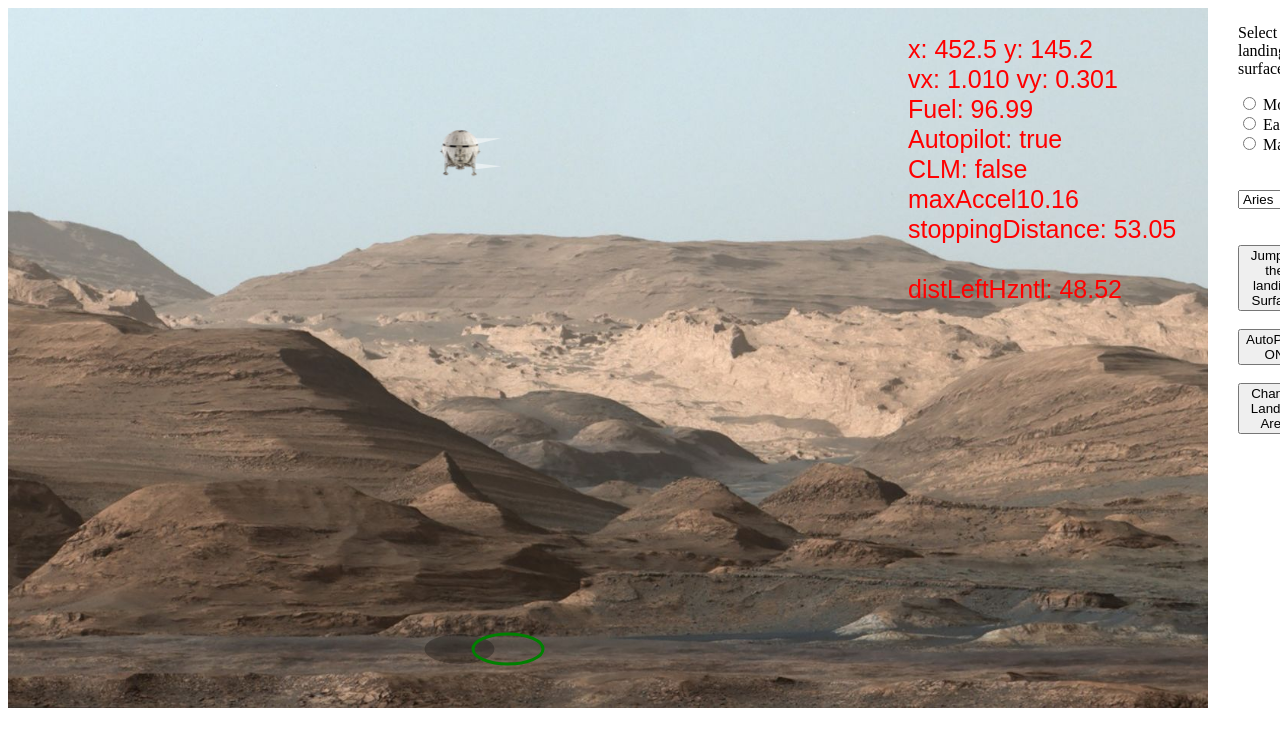
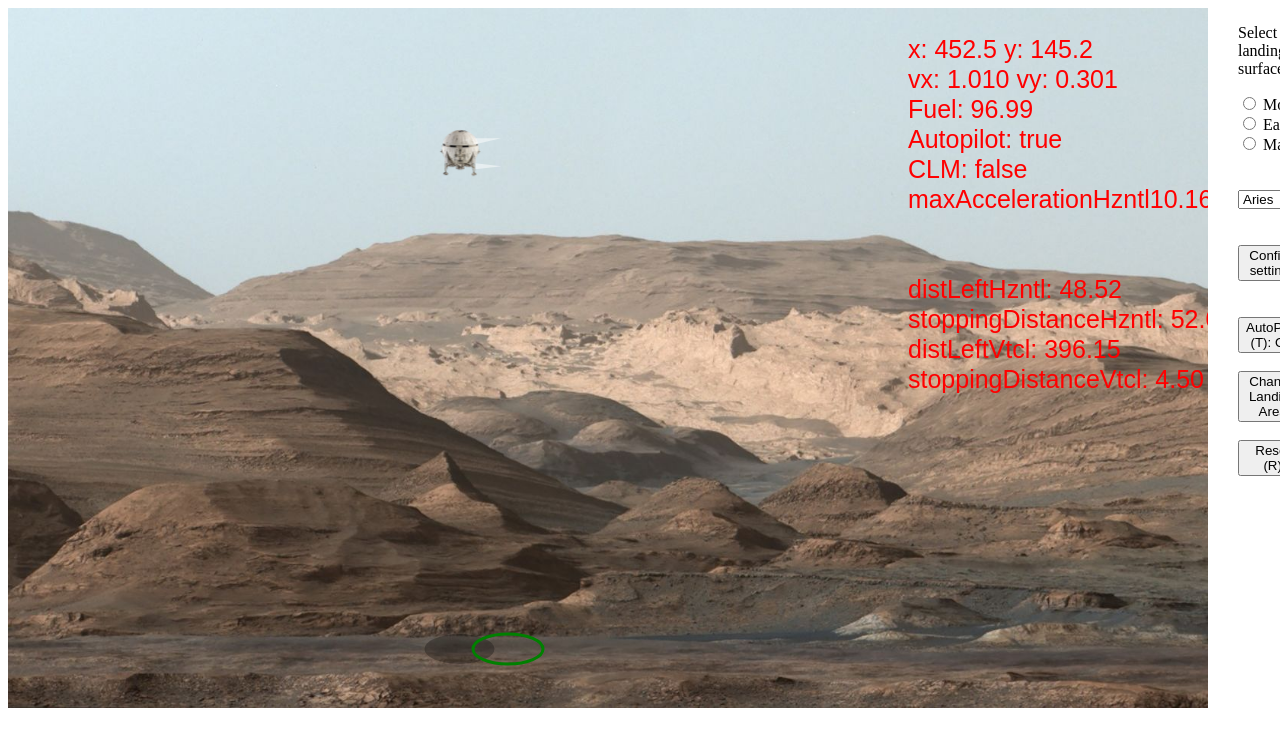
Before and after one commit to Karthikeshwar1/Lander, a plain HTML site: page index.html in a window 1280 px wide. Shown: the top 746 px of the page. Drawn offline with Linux system fonts and the light colour scheme.

Commit message:
Add files via upload

```diff
--- a/index.html
+++ b/index.html
@@ -27,13 +27,17 @@
         </div>
         <br>
         <br>
-        <button class="btn" id="confirmSettingsButton">Jump to the landing Surface</button>
+        <button class="btn" id="confirmSettingsButton">Confirm settings</button>
         <br>
         <br>
-        <button id="autoPilotToggle">AutoPilot: ON</button>
+        <br>
+        <button id="autoPilotToggle">AutoPilot (T): ON</button>
         <br>
         <br>
         <button id="changeLandingArea">Change Landing Area</button>
+        <br>
+        <br>
+        <button id="resetSimulation">Reset (R)</button>
         <br>
         <br>
       </div>
--- a/main.js
+++ b/main.js
@@ -17,6 +17,7 @@ const landingSurfaceOptions = document.querySelectorAll('input[name="landingSurf
 const confirmSettingsButton = document.getElementById("confirmSettingsButton");
 const autoPilotToggleButton = document.getElementById("autoPilotToggle");
 const changeLandingAreaButton = document.getElementById("changeLandingArea");
+const resetSimulationButton = document.getElementById("resetSimulation");
 var changeLandingAreaMode = false;
 
 const thrstUpAudio = new Audio("./audio/rocket.mp3");
@@ -83,9 +84,11 @@ var distLeftHzntl = 0.0;
 var distLeftVtcl = 0.0;
 var timeLeft = 0.0;
 var direction = 0.0;
-var maxAccel = 0.0;
+var maxAccelerationHzntl = 0.0;
+var maxAccelerationVtcl = 0.0;
 var autoPilotCalcDone = false;
-var stoppingDistance = 0.0;
+var stoppingDistanceHzntl = 0.0;
+var stoppingDistanceVtcl = 0.0;
 
 var spaceship =
 {
@@ -125,7 +128,8 @@ var targetLandingArea = {
     position: {
         x: 500,
         y: groundLevel-10
-    }
+    },
+    safeLandingVerticalSpeed: 0.2
 }
 
 
@@ -393,10 +397,11 @@ function doAutoPilotCalc() {
     distLeftHzntl = targetLandingArea.position.x - (spaceship.position.x);
     timeLeft = Math.sqrt(2 * distLeftVtcl / GRAVITY);
     direction = Math.sign(distLeftHzntl);
-    // maxAccel = 2 * (distLeftHzntl - spaceship.velocity.x * timeLeft) / Math.pow(timeLeft, 2);
-    maxAccel = spaceship.thrust * timeLeft;
-    // here, maxAccel * 1 = final velocity [1 is time - it's a bit adjusted]
-    // stoppingDistance = Math.pow(maxAccel, 2) / (2 * spaceship.thrust);
+    // maxAccelerationHzntl = 2 * (distLeftHzntl - spaceship.velocity.x * timeLeft) / Math.pow(timeLeft, 2);
+    maxAccelerationHzntl = spaceship.thrust * timeLeft;
+    maxAccelerationVtcl = spaceship.thrust * timeLeft;
+    // here, maxAccelerationHzntl * 1 = final velocity [1 is time - it's a bit adjusted]
+    // stoppingDistanceHzntl = Math.pow(maxAccelerationHzntl, 2) / (2 * spaceship.thrust);
 
     autoPilotCalcDone = true;
 }
@@ -407,27 +412,37 @@ function updateSpaceship()
    if (spaceship.autoPilot) {
     angleDividedBy2Pi =  ((spaceship.angle * (180 / Math.PI)) % 360);
 
-    addStatText("maxAccel"+String(maxAccel.toFixed(2)), statsX, statsY+150);
-    addStatText("stoppingDistance: "+String(stoppingDistance.toFixed(2)), statsX, statsY+180);
+    addStatText("maxAccelerationHzntl"+String(maxAccelerationHzntl.toFixed(2)), statsX, statsY+150);
 
     if (!autoPilotCalcDone) {
         doAutoPilotCalc();
     }
 
-    stoppingDistance = Math.pow(spaceship.velocity.x, 2) / (2 * spaceship.thrust);
+    stoppingDistanceHzntl = Math.pow(spaceship.velocity.x, 2) / (2 * spaceship.thrust);
+    stoppingDistanceVtcl = Math.pow(spaceship.velocity.y, 2) / (2 * spaceship.thrust);
 
     distLeftHzntl = targetLandingArea.position.x - (spaceship.position.x);
+    distLeftVtcl = targetLandingArea.position.y - (spaceship.position.y) - 100;
     direction = Math.sign(distLeftHzntl);
 
     addStatText("distLeftHzntl: "+String(distLeftHzntl.toFixed(2)), statsX, statsY+240);
+    addStatText("stoppingDistanceHzntl: "+String(stoppingDistanceHzntl.toFixed(2)), statsX, statsY+270);
+    addStatText("distLeftVtcl: "+String(distLeftVtcl.toFixed(2)), statsX, statsY+300);
+    addStatText("stoppingDistanceVtcl: "+String(stoppingDistanceVtcl.toFixed(2)), statsX, statsY+330);
+
+    if (distLeftVtcl <= stoppingDistanceVtcl && spaceship.velocity.y > targetLandingArea.safeLandingVerticalSpeed) {
+        spaceship.thrustUpwards = true;
+    } else {
+        spaceship.thrustUpwards = false;
+    }
 
     if (direction === 1) {
         if (spaceship.velocity.x >= 0) {
-            if (Math.abs(distLeftHzntl) <= stoppingDistance && Math.abs(distLeftHzntl) > 0) {
-                spaceship.translateLeft = true;
+            if (Math.abs(distLeftHzntl) <= stoppingDistanceHzntl && Math.abs(distLeftHzntl) > 0) {
+                spaceship.translateLeft = true; // <--
                 spaceship.translateRight = false;
-            } else if (Math.abs(distLeftHzntl) > stoppingDistance) {
-                spaceship.translateLeft = false;
+            } else if (Math.abs(distLeftHzntl) > stoppingDistanceHzntl) {
+                spaceship.translateLeft = false; // -->
                 spaceship.translateRight = true;
             }
         } else if (spaceship.velocity.x < 0) {
@@ -448,10 +463,10 @@ function updateSpaceship()
             spaceship.translateLeft = true;
             spaceship.translateRight = false;
         } else if (spaceship.velocity.x <= 0) {
-            if (Math.abs(distLeftHzntl) <= stoppingDistance && Math.abs(distLeftHzntl) > 0) {
+            if (Math.abs(distLeftHzntl) <= stoppingDistanceHzntl && Math.abs(distLeftHzntl) > 0) {
                 spaceship.translateLeft = false;
                 spaceship.translateRight = true;
-            } else if (Math.abs(distLeftHzntl) > stoppingDistance) {
+            } else if (Math.abs(distLeftHzntl) > stoppingDistanceHzntl) {
                 spaceship.translateLeft = true;
                 spaceship.translateRight = false;
             }
@@ -492,16 +507,16 @@ function updateSpaceship()
     // } else {
     //     spaceship.translateRight = false;
     // }
-    if (spaceship.velocity.y > 0.4) {  // handle motion towards down
-        spaceship.thrustUpwards = true;
-    } else {
-        spaceship.thrustUpwards = false;
-    }
-    if (spaceship.velocity.y < 0) { // handle motion towards up
-        spaceship.thurstDownwards = true;
-    } else {
-        spaceship.thurstDownwards = false;
-    }
+    // if (spaceship.velocity.y > 0.4) {  // handle motion towards down
+    //     spaceship.thrustUpwards = true;
+    // } else {
+    //     spaceship.thrustUpwards = false;
+    // }
+    // if (spaceship.velocity.y < 0) { // handle motion towards up
+    //     spaceship.thurstDownwards = true;
+    // } else {
+    //     spaceship.thurstDownwards = false;
+    // }
     if (angleDividedBy2Pi > 3) { // handle left rotation
         spaceship.rotatingLeft = true;
         spaceship.rotatingRight = false;
@@ -762,6 +777,10 @@ changeLandingAreaButton.addEventListener("click", () => {
     }
 });
 
+resetSimulationButton.addEventListener("click", () => {
+    resetSimulation();
+});
+
   canvas.addEventListener("touchstart", function(event) {
     // event.preventDefault();
     for (let i = 0; i < event.changedTouches.length; i++) {
```
